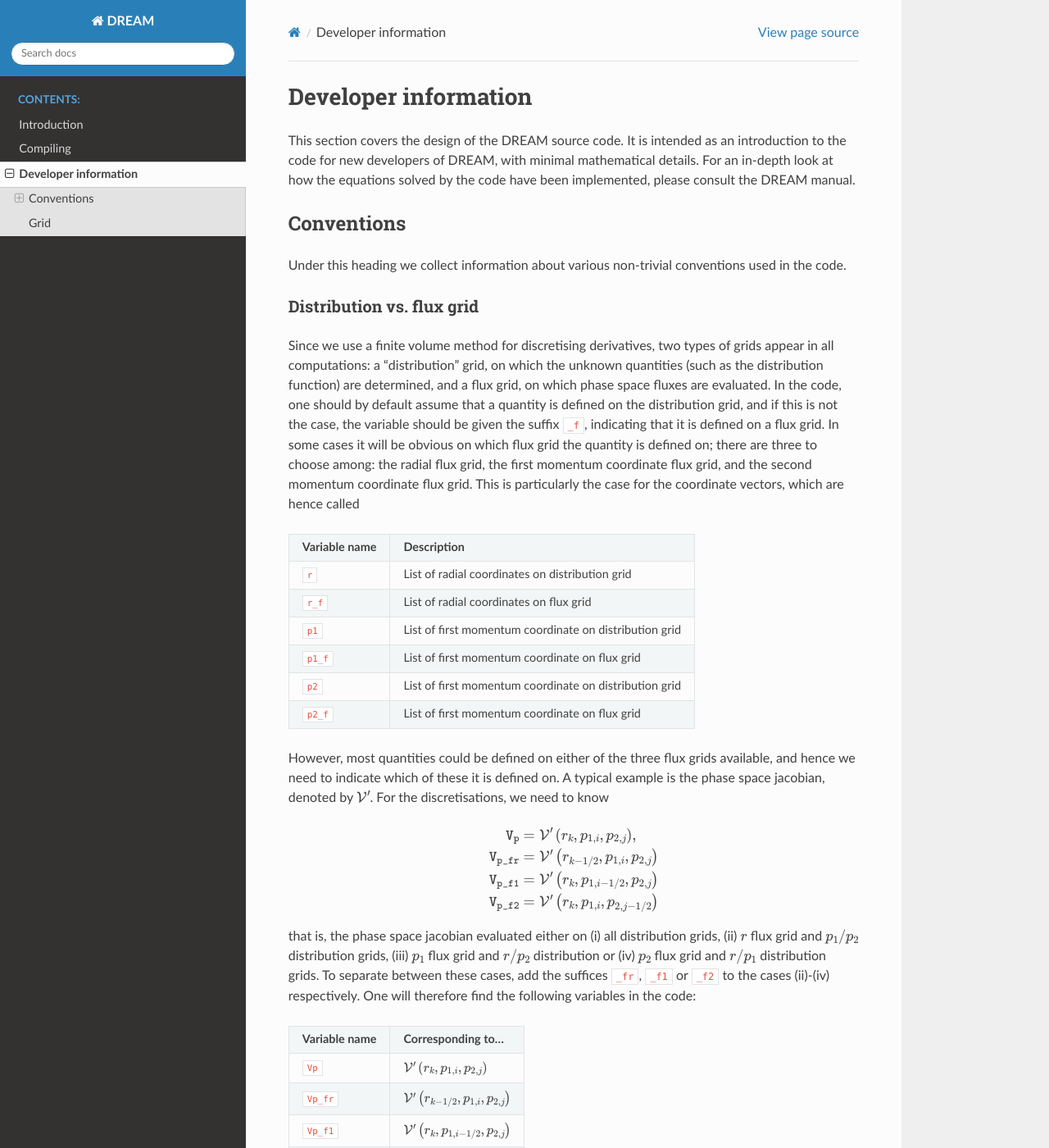
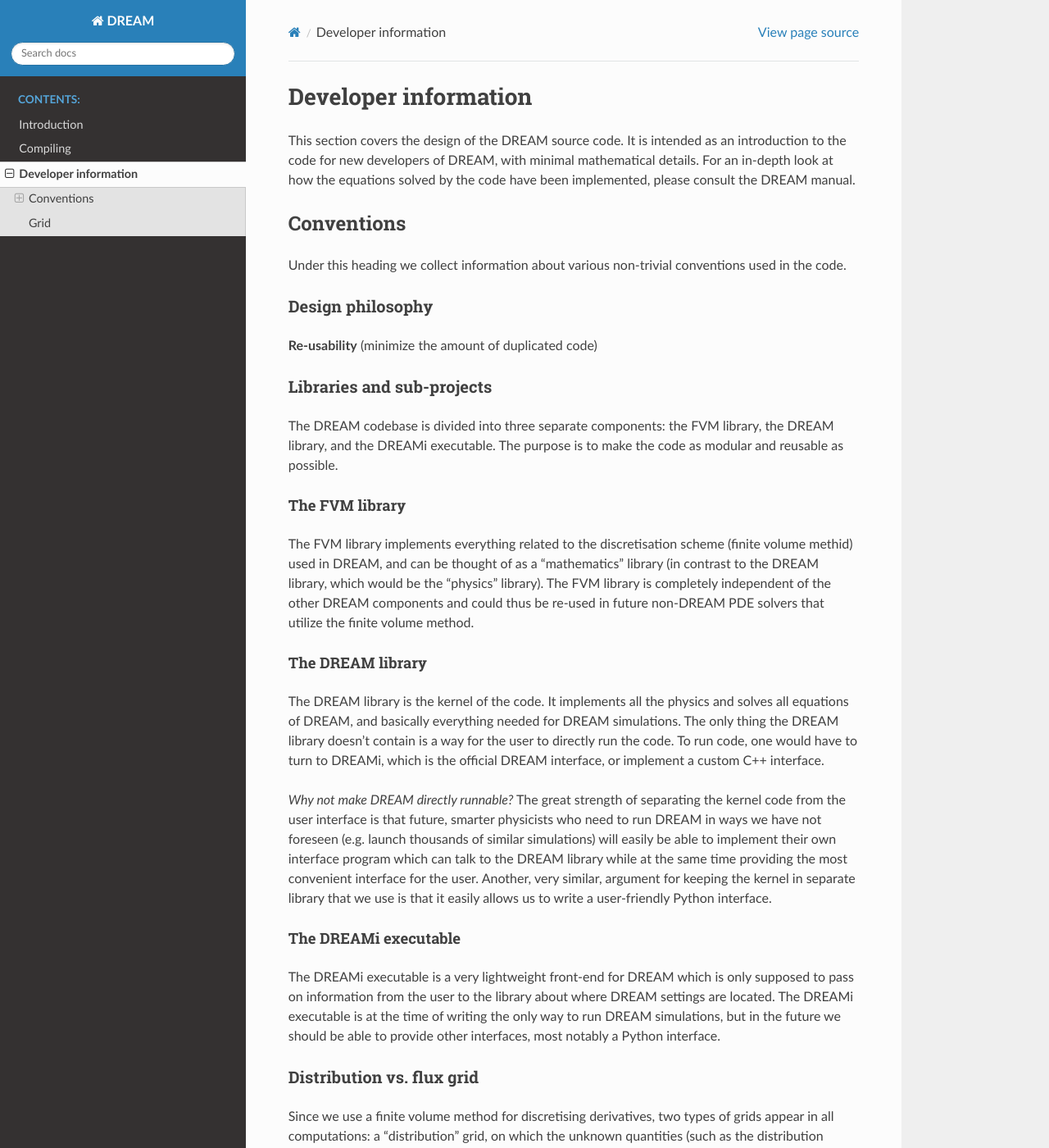
Before and after one commit to chalmersplasmatheory/DREAM, a Sphinx documentation site: the page built from doc/sphinx/source/devs/index.rst, in a window 1280 px wide and 1400 px high. Shown: the whole window at 82% size. Built offline with Sphinx 7.4.7 and the Read the Docs theme 2.0.0, drawn with Linux system fonts in a browser that asks for light colours.

Commit message:
Wrote about conventions in DREAM

```diff
--- a/doc/sphinx/source/devs/index.rst
+++ b/doc/sphinx/source/devs/index.rst
@@ -10,6 +10,50 @@ Conventions
 ===========
 Under this heading we collect information about various non-trivial conventions
 used in the code.
+
+Design philosophy
+*****************
+**Re-usability** (minimize the amount of duplicated code)
+
+Libraries and sub-projects
+**************************
+The DREAM codebase is divided into three separate components: the FVM library,
+the DREAM library, and the DREAMi executable. The purpose is to make the code
+as modular and reusable as possible.
+
+The FVM library
+^^^^^^^^^^^^^^^
+The FVM library implements everything related to the discretisation scheme
+(finite volume methid) used in DREAM, and can be thought of as a "mathematics"
+library (in contrast to the DREAM library, which would be the "physics"
+library). The FVM library is completely independent of the other DREAM
+components and could thus be re-used in future non-DREAM PDE solvers that
+utilize the finite volume method.
+
+The DREAM library
+^^^^^^^^^^^^^^^^^
+The DREAM library is the kernel of the code. It implements all the physics and
+solves all equations of DREAM, and basically everything needed for DREAM
+simulations. The only thing the DREAM library doesn't contain is a way for the
+user to directly run the code. To run code, one would have to turn to DREAMi,
+which is the official DREAM interface, or implement a custom C++ interface.
+
+*Why not make DREAM directly runnable?* The great strength of separating the
+kernel code from the user interface is that future, smarter physicists who need
+to run DREAM in ways we have not foreseen (e.g. launch thousands of similar
+simulations) will easily be able to implement their own interface program which
+can talk to the DREAM library while at the same time providing the most
+convenient interface for the user. Another, very similar, argument for keeping
+the kernel in separate library that we use is that it easily allows us to write
+a user-friendly Python interface.
+
+The DREAMi executable
+^^^^^^^^^^^^^^^^^^^^^
+The DREAMi executable is a very lightweight front-end for DREAM which is only
+supposed to pass on information from the user to the library about where DREAM
+settings are located. The DREAMi executable is at the time of writing the only
+way to run DREAM simulations, but in the future we should be able to provide
+other interfaces, most notably a Python interface.
 
 Distribution vs. flux grid
 **************************
```
